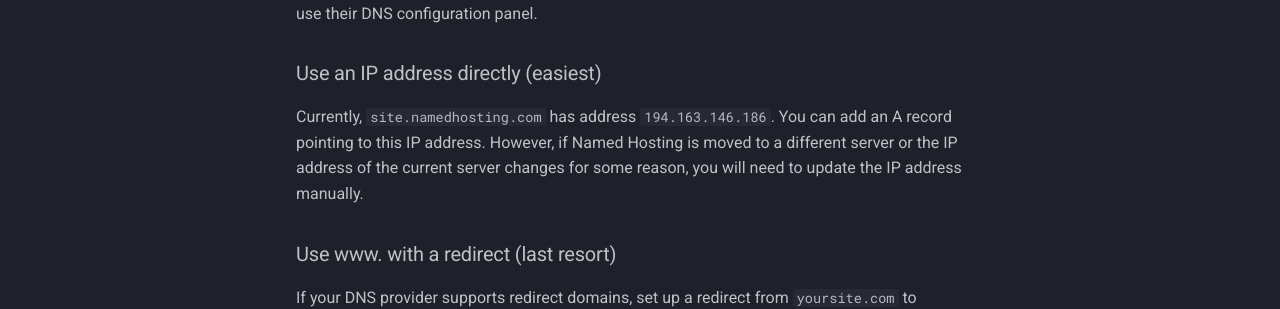
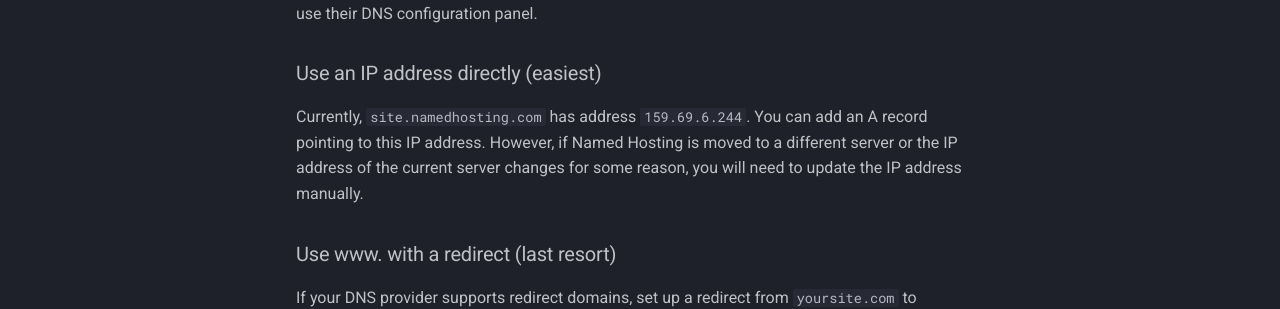
Before and after one commit to Derkades/namedhosting_wiki, an MkDocs documentation site: the page built from docs/link_domain.md, in a window 1280 px wide and 981 px high. Shown: the part 577-886 px from the top of the window. Built offline with MkDocs 1.6.1 and Material for MkDocs 9.7.7, drawn with Linux system fonts in a browser that asks for light colours; comment, search, counter and statistics services are not loaded.

Commit message:
update IP address

```diff
--- a/docs/link_domain.md
+++ b/docs/link_domain.md
@@ -14,7 +14,7 @@ Some DNS providers like CloudFlare, easyDNS ("ANAME"), DNSimple ("ALIAS"), DNS M
 You do not need to transfer your domain to use cloudflare, simply update your nameservers to use their DNS configuration panel.
 
 ### Use an IP address directly (easiest)
-Currently, `site.namedhosting.com` has address `194.163.146.186`. You can add an A record pointing to this IP address. However, if Named Hosting is moved to a different server or the IP address of the current server changes for some reason, you will need to update the IP address manually.
+Currently, `site.namedhosting.com` has address `159.69.6.244`. You can add an A record pointing to this IP address. However, if Named Hosting is moved to a different server or the IP address of the current server changes for some reason, you will need to update the IP address manually.
 
 ### Use www. with a redirect (last resort)
 If your DNS provider supports redirect domains, set up a redirect from `yoursite.com` to `www.yoursite.com` and add a CNAME record for `www.yoursite.com`
```
